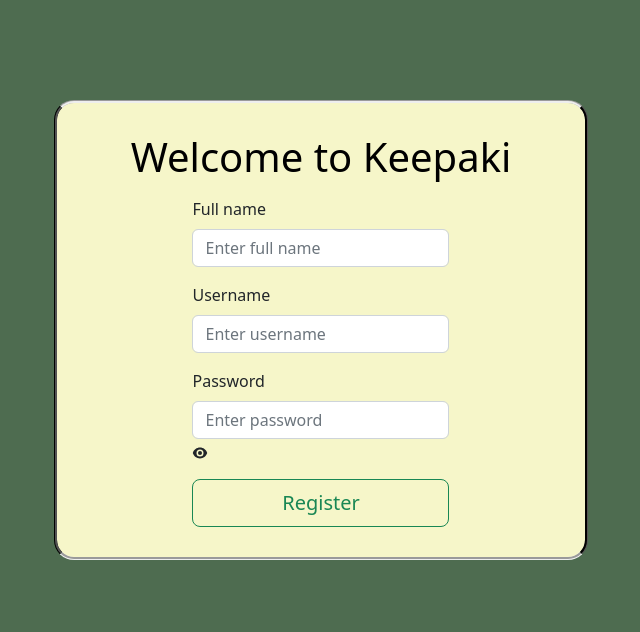
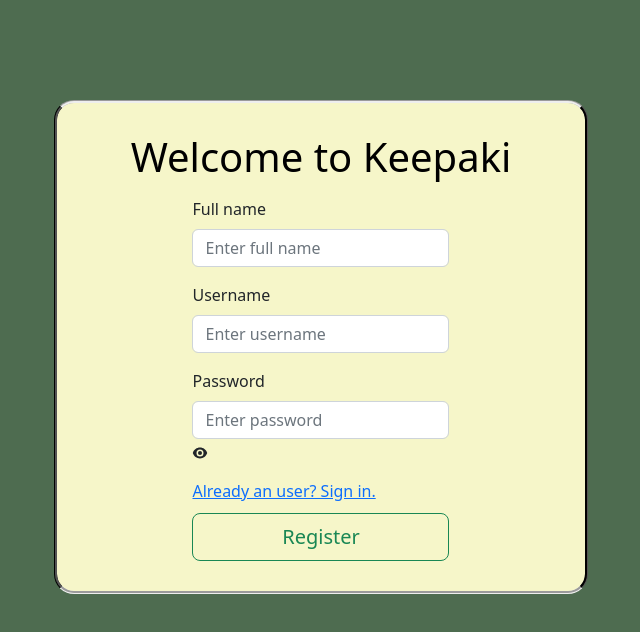
Before and after one commit to th0ng/Keepaki, a React (Create React App) app in the folder webapp/: page /register in a window 1280 px wide. Shown: the top 632 px of the page, without its empty margins (319-959 px from the left). Built offline with nearby package versions, Linux system fonts and the light colour scheme.

Commit message:
half-way register functioning

```diff
--- a/webapp/src/App.js
+++ b/webapp/src/App.js
@@ -2,7 +2,7 @@
 
 import { Route, Routes } from 'react-router-dom';
 
-import { HomePage, Register } from './pages';
+import { HomePage, RegisterPage } from './pages';
 
 const App = () => {
 
@@ -16,7 +16,7 @@
       <div>
       <Routes>
           <Route path="/" element={<HomePage />} />
-          <Route path="/register" element={<Register />} />
+          <Route path="/register" element={<RegisterPage />} />
       </Routes>
       </div>
     </div>
--- a/webapp/src/pages/Register.js
+++ b/webapp/src/components/Register.js
@@ -1,32 +1,14 @@
+import { useState } from 'react';
+import { Link } from 'react-router-dom';
 import { Stack, Form, Button } from "react-bootstrap";
-
 import { HiEye, HiEyeSlash } from "react-icons/hi2";
 
-import { useState } from "react";
-
-import registerService from "../services/register";
-import noteService from "../services/notes";
-
-const Register = () => {
+const Register = ({handleRegister, setFullname, setUsername, setPassword}) => {
   const [passwordShown, setPasswordShown] = useState(false);
   const togglePasswordShown = () => {
     setPasswordShown(!passwordShown);
   }
 
-  const handleRegister = async (fullname, username, password) => {
-    try {
-      const newUser = await registerService.register({fullname, username, password});
-      window.localStorage.setItem('loggedNoteappUser', JSON.stringify(newUser));
-
-      noteService.setToken(newUser.token);
-    } catch (err) {
-      console.log(err);
-    }
-  }
-
-  const [fullname, setFullname] = useState('');
-  const [username, setUsername] = useState('');
-  const [password, setPassword] = useState('');
   return (
     <div className="login-background">
     <Stack gap={2} className="col-md-5 mx-auto login-box">
@@ -45,6 +27,7 @@
             <Form.Control type={passwordShown ? "text" : "password"} name="password" placeholder="Enter password" onChange={({ target }) => setPassword(target.value)}/>
             {!passwordShown ? <HiEye onClick={togglePasswordShown}/> : <HiEyeSlash onClick={togglePasswordShown}/>}
           </Form.Group>
+          <Link to="/">Already an user? Sign in.</Link>
           <div className="d-grid gap-2 login-button">
             <Button type="submit" size="lg" variant="outline-success">Register</Button>
           </div>
--- /dev/null
+++ b/webapp/src/pages/RegisterPage.js
@@ -0,0 +1,29 @@
+import { useState } from "react";
+import Register from '../components/Register';
+
+import notesService from '../services/notes';
+import registerService from '../services/register';
+
+
+const RegisterPage = () => {
+  const [fullname, setFullname] = useState('');
+  const [username, setUsername] = useState('');
+  const [password, setPassword] = useState('');
+
+  const handleRegister = async ({fullname, username, password}) => {
+    try {
+      const newUser = await registerService.register({fullname, username, password});
+      window.localStorage.setItem('loggedNoteappUser', JSON.stringify(newUser));
+
+      notesService.setToken(newUser.token);
+    } catch (err) {
+      console.log(err);
+    }
+  }
+
+  return (
+    <Register handleRegister={handleRegister} setFullname={setFullname} setUsername={setUsername} setPassword={setPassword}/>
+  )
+}
+
+export default RegisterPage;
--- a/webapp/src/pages/index.js
+++ b/webapp/src/pages/index.js
@@ -1,7 +1,7 @@
-import Register from "./Register";
+import RegisterPage from "./RegisterPage";
 import HomePage from "./HomePage";
 
 export {
   HomePage,
-  Register
+  RegisterPage,
 }
```
Also changed, not shown: webapp/src/components/SideBar.js (deleted, +0 -16 lines).
